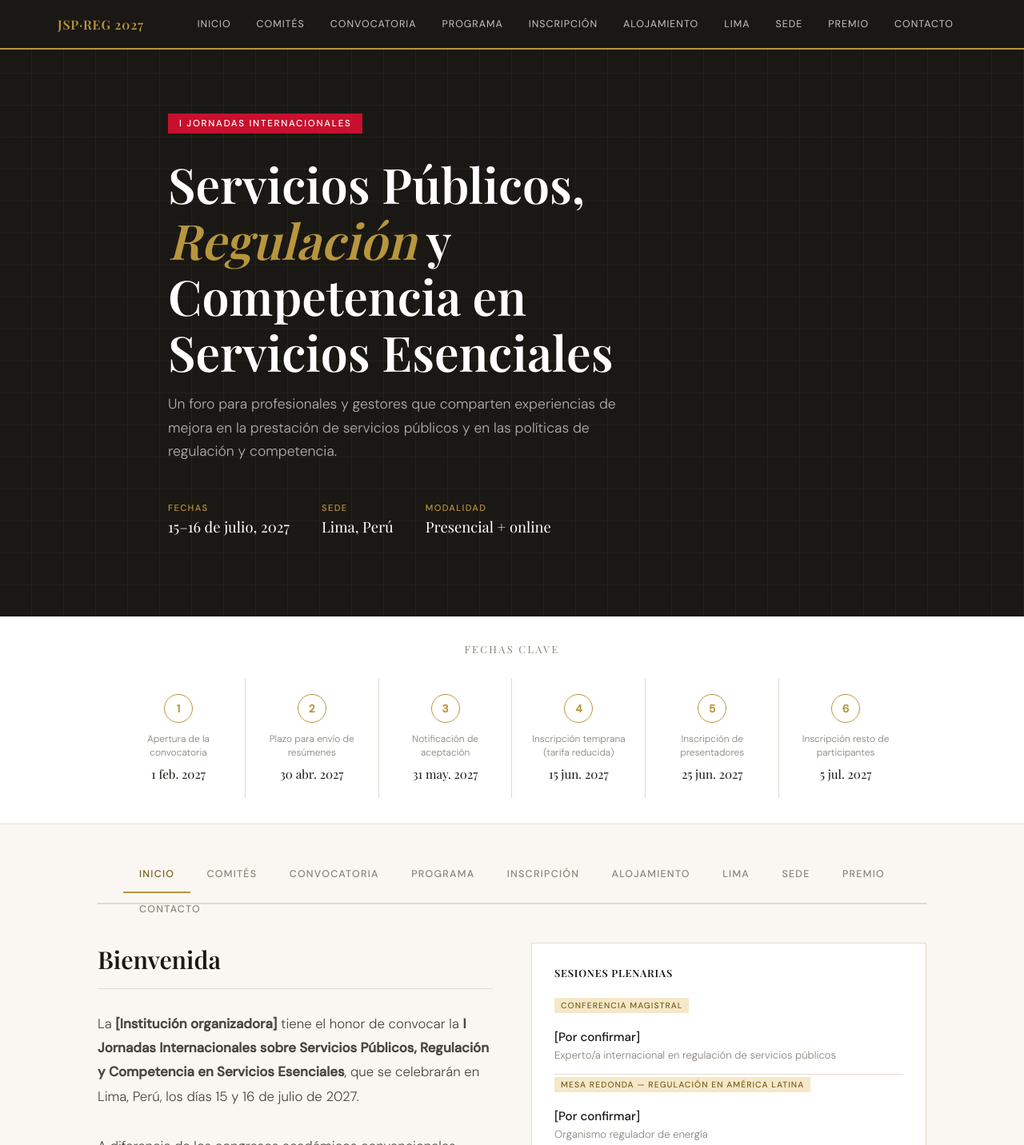
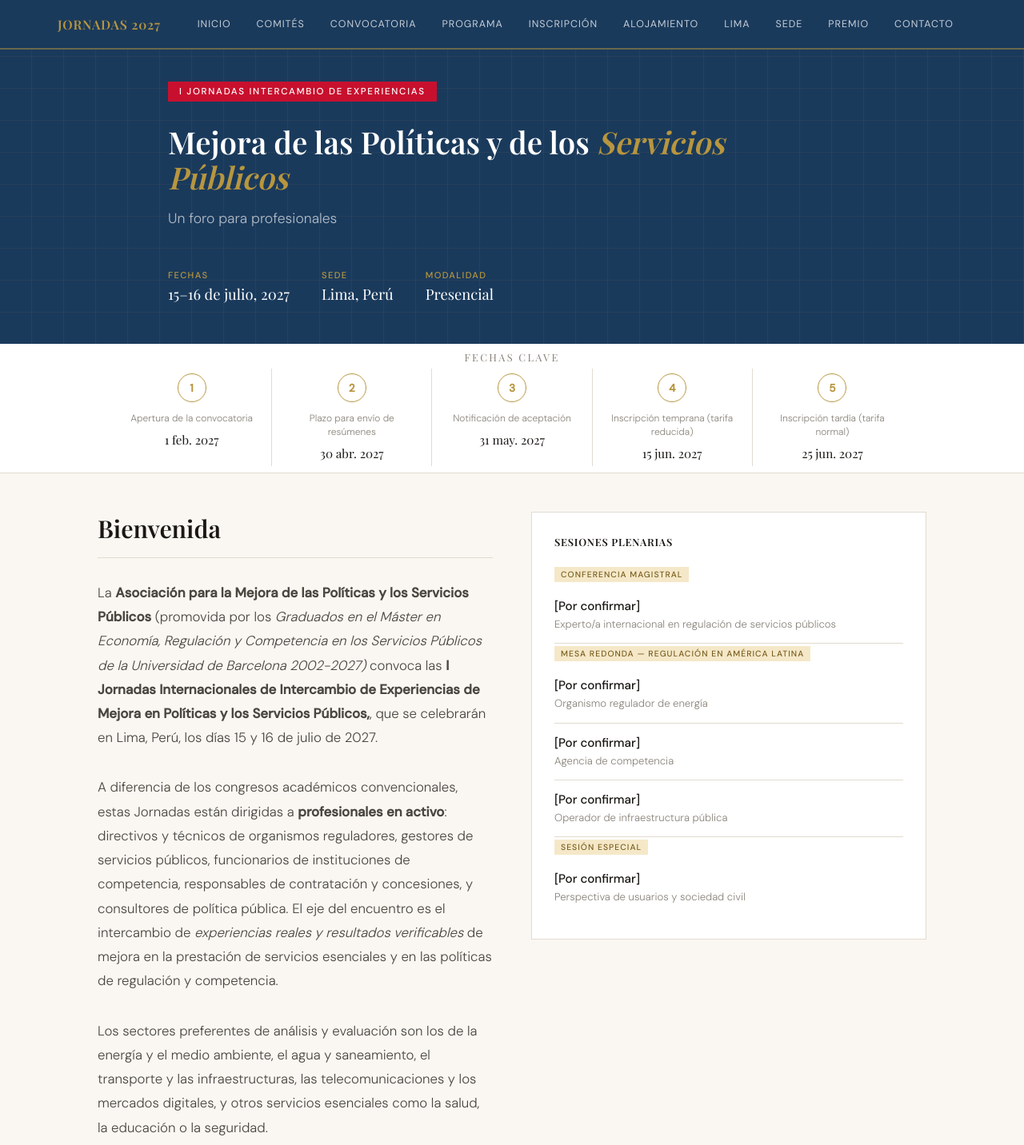
Before and after one commit to jrborrell/conferencia-lima-2027, a plain HTML site: page index.html in a window 1280 px wide. Shown: the top 1432 px of the page at 80% size. Drawn offline with nearby package versions, Linux system fonts and the light colour scheme; a web font is replaced by a local one.

Commit message:
Update index.html

```diff
--- a/index.html
+++ b/index.html
@@ -20,6 +20,7 @@
   }
 
   * { margin: 0; padding: 0; box-sizing: border-box; }
+strong { font-weight: 700; }
 
   body {
     font-family: 'DM Sans', sans-serif;
@@ -30,11 +31,11 @@
 
   /* ── HEADER / NAV ── */
   header {
-    background: var(--ink);
+    background: #1a3a5c;
     position: sticky;
     top: 0;
     z-index: 100;
-    border-bottom: 2px solid var(--gold);
+    border-bottom: 2px solid rgba(184,150,62,0.5);
   }
 
   nav {
@@ -79,12 +80,12 @@
 
   /* ── HERO ── */
   .hero {
-    background: var(--ink);
-    color: white;
-    padding: 80px 2rem 100px;
-    position: relative;
-    overflow: hidden;
-  }
+  background: #1a3a5c;
+  color: white;
+  padding: 40px 2rem 50px;
+  position: relative;
+  overflow: hidden;
+}
 
   .hero::before {
     content: '';
@@ -128,7 +129,7 @@
 
   .hero h1 {
     font-family: 'Playfair Display', serif;
-    font-size: clamp(2.4rem, 5vw, 3.8rem);
+    font-size: clamp(1.6rem, 3vw, 2.6rem);
     line-height: 1.15;
     font-weight: 600;
     margin-bottom: 16px;
@@ -178,7 +179,7 @@
   .dates-banner {
     background: var(--white);
     border-bottom: 1px solid var(--border);
-    padding: 32px 2rem;
+    padding: 8px 2rem;
   }
 
   .dates-banner h2 {
@@ -188,7 +189,7 @@
     text-transform: uppercase;
     color: var(--ink-soft);
     text-align: center;
-    margin-bottom: 28px;
+    margin-bottom: 6px;
     font-weight: 400;
   }
 
@@ -203,7 +204,7 @@
 
   .date-item {
     background: var(--white);
-    padding: 20px 16px;
+    padding: 6px 16px;
     text-align: center;
   }
 
@@ -647,7 +648,7 @@
 
   /* ── FOOTER ── */
   footer {
-    background: var(--ink);
+    background:  #1a3a5c;
     color: rgba(255,255,255,0.5);
     padding: 48px 2rem 32px;
     margin-top: 80px;
@@ -742,7 +743,7 @@
 <!-- NAV -->
 <header>
   <nav>
-    <a href="#" class="nav-logo">JSP·REG 2027</a>
+    <a href="#" class="nav-logo">JORNADAS 2027</a>
     <ul>
       <li><a href="#" onclick="showTab('home')">Inicio</a></li>
       <li><a href="#" onclick="showTab('committees')">Comités</a></li>
@@ -761,9 +762,9 @@
 <!-- HERO -->
 <section class="hero">
   <div class="hero-content">
-    <div class="hero-label">I Jornadas Internacionales</div>
-    <h1>Servicios Públicos, <em>Regulación</em> y Competencia en Servicios Esenciales</h1>
-    <p class="hero-sub">Un foro para profesionales y gestores que comparten experiencias de mejora en la prestación de servicios públicos y en las políticas de regulación y competencia.</p>
+    <div class="hero-label">I Jornadas Intercambio de Experiencias</div>
+    <h1>Mejora de las Políticas y de los <em>Servicios Públicos</em></h1>
+    <p class="hero-sub">Un foro para profesionales</p>
     <div class="hero-meta">
       <div class="hero-meta-item">
         <span class="hero-meta-label">Fechas</span>
@@ -775,11 +776,12 @@
       </div>
       <div class="hero-meta-item">
         <span class="hero-meta-label">Modalidad</span>
-        <span class="hero-meta-value">Presencial + online</span>
+        <span class="hero-meta-value">Presencial</span>
       </div>
     </div>
   </div>
 </section>
+
 
 <!-- DATES BANNER -->
 <section class="dates-banner">
@@ -807,31 +809,17 @@
     </div>
     <div class="date-item">
       <div class="date-icon">5</div>
-      <div class="date-label">Inscripción de presentadores</div>
+      <div class="date-label">Inscripción tardía (tarifa normal)</div>
       <div class="date-value">25 jun. 2027</div>
     </div>
-    <div class="date-item">
-      <div class="date-icon">6</div>
-      <div class="date-label">Inscripción resto de participantes</div>
-      <div class="date-value">5 jul. 2027</div>
-    </div>
+
   </div>
 </section>
 
 <!-- MAIN CONTENT / TABS -->
 <div class="tabs-wrapper">
-  <nav class="tabs-nav">
-    <button class="tab-btn active" onclick="showTab('home')">Inicio</button>
-    <button class="tab-btn" onclick="showTab('committees')">Comités</button>
-    <button class="tab-btn" onclick="showTab('call')">Convocatoria</button>
-    <button class="tab-btn" onclick="showTab('programme')">Programa</button>
-    <button class="tab-btn" onclick="showTab('registration')">Inscripción</button>
-    <button class="tab-btn" onclick="showTab('accommodation')">Alojamiento</button>
-    <button class="tab-btn" onclick="showTab('lima')">Lima</button>
-    <button class="tab-btn" onclick="showTab('venue')">Sede</button>
-    <button class="tab-btn" onclick="showTab('prize')">Premio</button>
-    <button class="tab-btn" onclick="showTab('contact')">Contacto</button>
-  </nav>
+
+
 
   <!-- HOME -->
   <div class="tab-content active" id="tab-home">
@@ -839,13 +827,13 @@
       <div>
         <h2 class="section-title">Bienvenida</h2>
         <p class="lead-text">
-          La <strong>[Institución organizadora]</strong> tiene el honor de convocar la <strong>I Jornadas Internacionales sobre Servicios Públicos, Regulación y Competencia en Servicios Esenciales</strong>, que se celebrarán en Lima, Perú, los días 15 y 16 de julio de 2027.
+          La <strong>Asociación para la Mejora de las Políticas y los Servicios Públicos</strong> (promovida por los <em>Graduados en el Máster en Economía, Regulación y Competencia en los Servicios Públicos de la Universidad de Barcelona 2002-2027)</em> convoca las <strong>I Jornadas Internacionales de Intercambio de Experiencias de Mejora en Políticas y los Servicios Públicos,</strong>, que se celebrarán en Lima, Perú, los días 15 y 16 de julio de 2027.
         </p>
         <p class="lead-text">
           A diferencia de los congresos académicos convencionales, estas Jornadas están dirigidas a <strong>profesionales en activo</strong>: directivos y técnicos de organismos reguladores, gestores de servicios públicos, funcionarios de instituciones de competencia, responsables de contratación y concesiones, y consultores de política pública. El eje del encuentro es el intercambio de <em>experiencias reales y resultados verificables</em> de mejora en la prestación de servicios esenciales y en las políticas de regulación y competencia.
         </p>
         <p class="lead-text">
-          Los sectores cubiertos incluyen energía, agua y saneamiento, transporte, telecomunicaciones, salud y servicios sociales.
+          Los sectores preferentes de análisis y evaluación son los de la energía y el medio ambiente, el agua y saneamiento, el transporte y las infraestructuras, las telecomunicaciones y los mercados digitales, y otros servicios esenciales como la salud, la educación o la seguridad.
         </p>
       </div>
 
@@ -1361,8 +1349,8 @@
 <footer>
   <div class="footer-inner">
     <div>
-      <div class="footer-brand">I Jornadas Internacionales sobre Servicios Públicos, Regulación y Competencia</div>
-      <p class="footer-desc">Lima, Perú · 15–16 de julio de 2027<br>Un foro profesional para compartir experiencias de mejora en la prestación y regulación de servicios esenciales.</p>
+      <div class="footer-brand">I Jornadas Internacionales de Intercambio de Experiencias de Mejora en Políticas y los Servicios Públicos</div>
+      <p class="footer-desc">Lima, Perú · 15–16 de julio de 2027<br>Un foro para profesionales</p>
     </div>
     <div class="footer-col">
       <h4>Navegación</h4>
@@ -1385,7 +1373,7 @@
     </div>
   </div>
   <div class="footer-bottom">
-    <span>© 2027 Jornadas Internacionales sobre Servicios Públicos y Regulación</span>
+    <span>© 2027 Asociación para la Mejora de las Políticas y los Servicios Públicos promovida por los Graduados en el Máster en Economía, Regulación y Competencia en los Servicios Públicos de la Universidad de Barcelona 2002-2027</span>
     <span>jornadas2027@[dominio].org</span>
   </div>
 </footer>
```
